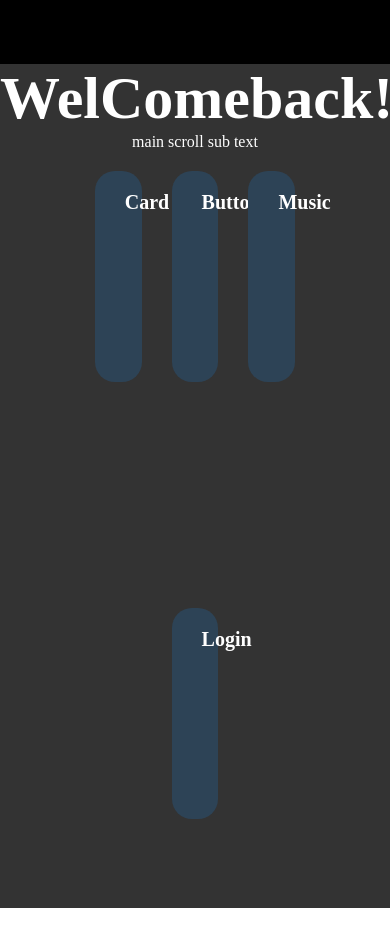
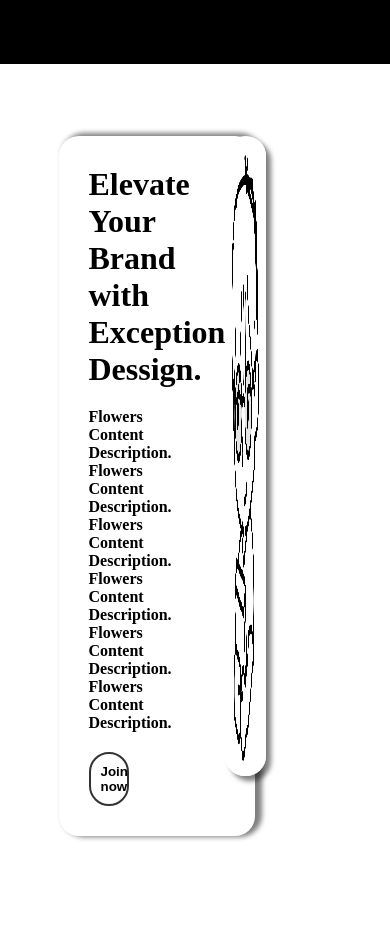
Before and after one commit to jgy4419/variable-site-clone-coding-ts, a React (Create React App) app: page / in a window 390 px wide. Shown: the part 780-1726 px from the top of the page. After the commit the page ends 1688 px from the top, so only its background shows below. Built offline with nearby package versions, Linux system fonts and the light colour scheme.

Commit message:
230830 - ResponsiveLayoutContent

```diff
--- a/src/components/SpecificPart/Main/MainIndex.tsx
+++ b/src/components/SpecificPart/Main/MainIndex.tsx
@@ -1,12 +1,14 @@
 import React from 'react';
 import Main1 from './Main1';
 import MainScroll from './MainScrollAnimation';
+import ResponsiveLayout from './ResponsiveLayout';
 
 const MainIndex = () => {
     return (
         <>
             <Main1/>
-            <MainScroll/>
+            {/* <MainScroll/> */}
+            <ResponsiveLayout/>
         </>
     );
 };
--- /dev/null
+++ b/src/components/SpecificPart/Main/ResponsiveLayout.tsx
@@ -0,0 +1,40 @@
+import React, {useState} from 'react';
+import * as S from './style/Main/ResponsiveLayout';
+import jgyImage from '../../../asserts/images/jgy_painting.png'
+
+const ResponsiveLayout = () => {
+    const [content, setContent] = useState([
+        {
+            title: "Elevate Your Brand with Exceptional Dessign.",
+            description: `
+                Flowers Content Description. Flowers Content Description. Flowers Content Description.
+                Flowers Content Description. Flowers Content Description. Flowers Content Description.
+            `,
+            profileImage: jgyImage
+        }
+    ])
+    return (
+        <S.ResponsiveLayoutContainer>
+            <S.ResponsiveLayoutInner>
+                <S.ResponsiveLayoutContents>
+                {
+                    content.map((content, index) => {
+                        return (
+                            <S.ResponsiveLayoutContent key={index}>
+                                <S.ResponsiveLayoutContentInner>
+                                    <S.ResponsiveLayoutContentTitle>{content.title}</S.ResponsiveLayoutContentTitle>
+                                    <S.ResponsiveLayoutContentDescription>{content.description}</S.ResponsiveLayoutContentDescription>
+                                    <S.ResponsiveLayoutContentButton>Join now</S.ResponsiveLayoutContentButton>
+                                </S.ResponsiveLayoutContentInner>
+                                <S.ResponsiveLayoutImage src={content.profileImage} width="50px"/>
+                            </S.ResponsiveLayoutContent>
+                        )
+                    })
+                }
+                </S.ResponsiveLayoutContents>
+            </S.ResponsiveLayoutInner>
+        </S.ResponsiveLayoutContainer>
+    );
+};
+
+export default ResponsiveLayout;
--- /dev/null
+++ b/src/components/SpecificPart/Main/style/Main/ResponsiveLayout.ts
@@ -0,0 +1,70 @@
+import styled from 'styled-components';
+
+export const ResponsiveLayoutContainer = styled.div`
+    position: relative;
+    width: 100vw;
+    height: 100vh;
+`;
+
+export const ResponsiveLayoutInner = styled.div`
+    position: absolute;
+    width: 70%;
+    height: 100%;
+    inset: 0;
+    margin: auto;
+`;
+
+export const ResponsiveLayoutContents = styled.div`
+    width: 100%;
+    height: 100%;
+    display: flex;
+    flex-direction: column;
+    justify-content: space-around;
+`;
+
+export const ResponsiveLayoutContent = styled.div`
+    display: flex;
+    width: 50%;
+    box-shadow: 5px -1px 5px 2px rgba(0, 0, 0, 0.5);
+    border-radius: 20px;
+    padding: 30px;
+`;
+
+export const ResponsiveLayoutContentInner = styled.div`
+    display: flex;
+    flex-direction: column;
+    gap: 20px;
+    width: 100%;
+`;
+
+export const ResponsiveLayoutContentTitle = styled.h1`
+`;
+
+export const ResponsiveLayoutContentDescription = styled.p`
+    width: 80%;
+    font-weight: 600;
+`;
+
+export const ResponsiveLayoutContentButton = styled.button`
+    width: 30%;
+    padding: 10px;
+    background-color: transparent;
+    border-radius: 20px;
+    border: 2px solid #333;
+    font-weight: 700;
+    cursor: pointer;
+    transition: .2s;
+    &:hover {
+        background-color: #333;
+        color: #fff;
+    }
+`;
+
+export const ResponsiveLayoutImage = styled.img`
+    width: 30%;
+    height: 100%;
+    // border: 1px solid #333;
+    border-radius: 20px;
+    margin-top: -30px;
+    box-shadow: 5px 5px 5px rgba(0, 0, 0, 0.5);
+`;
```
